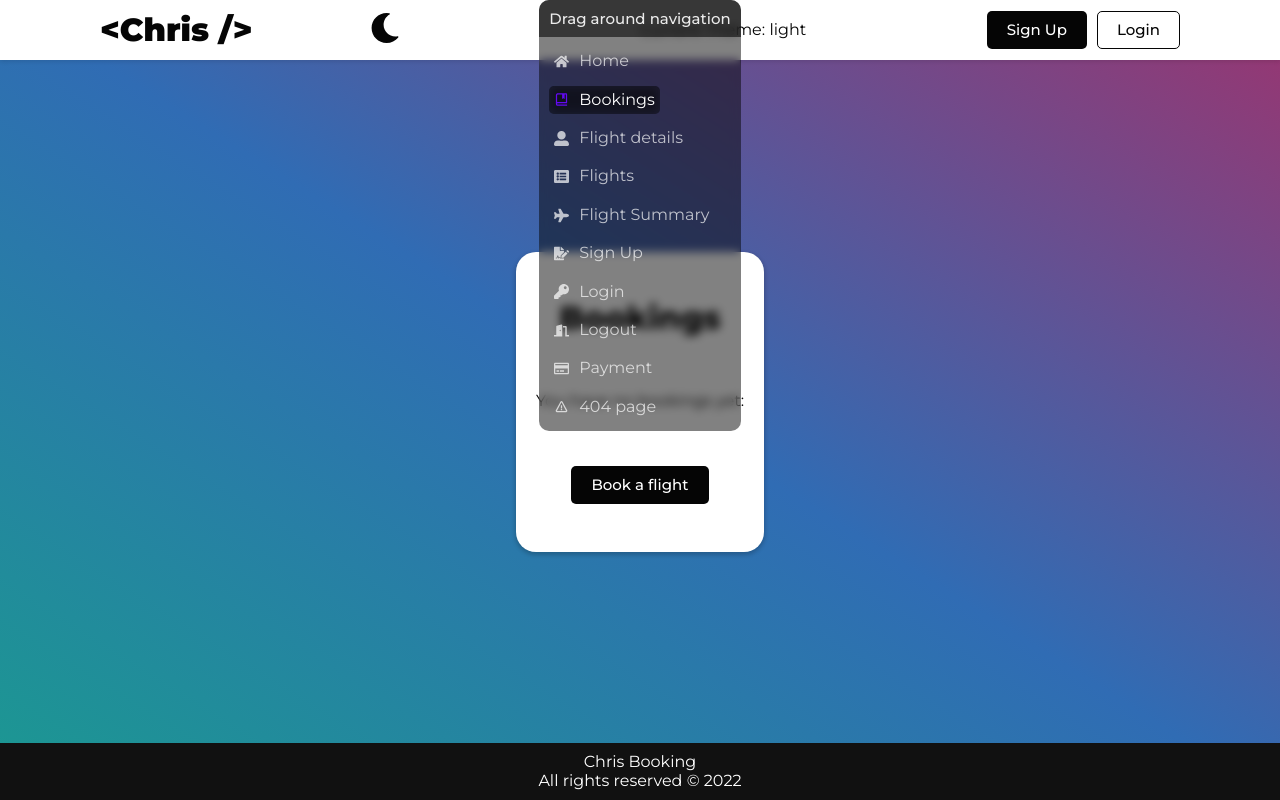
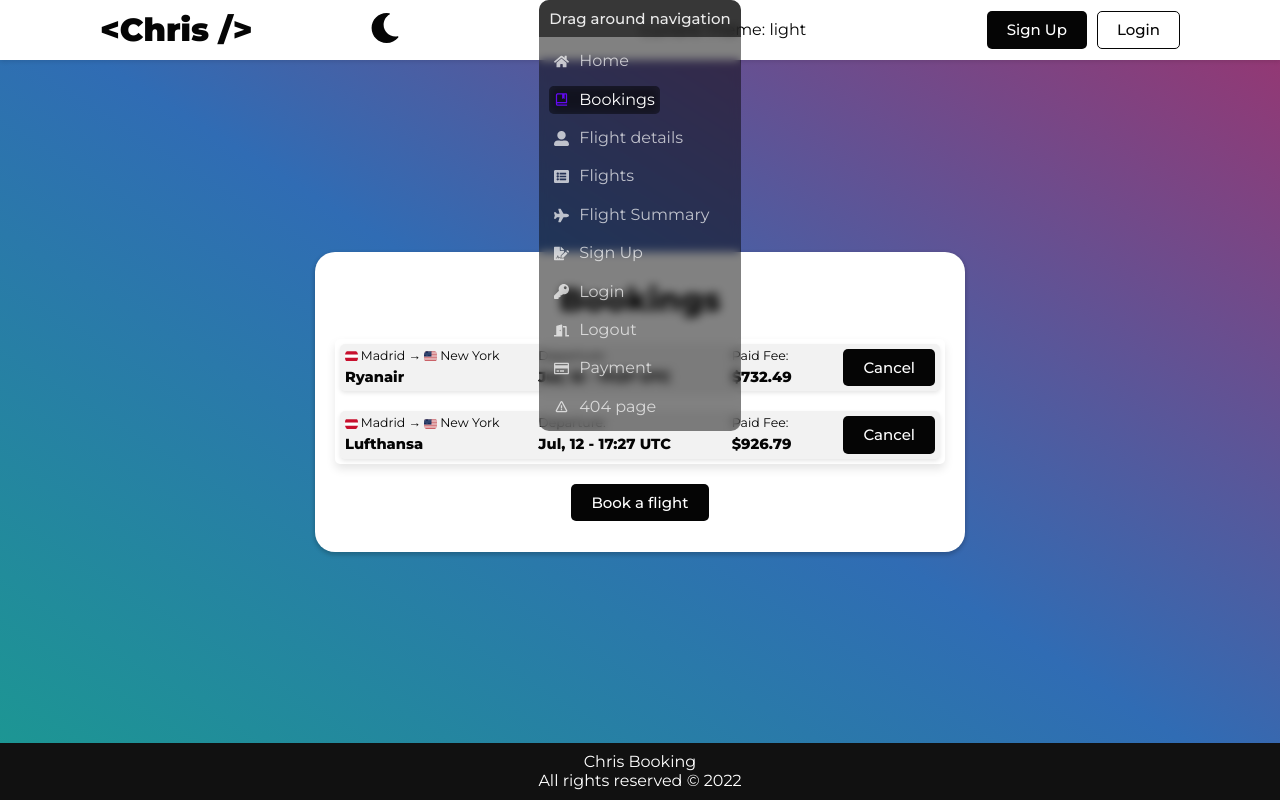
Before and after one commit to Davydx7/Markdown-to-Html-Parser, a React (Create React App) app: page /bookings in a window 1280 px wide. Built offline with nearby package versions, Linux system fonts and the light colour scheme.

Commit message:
initial bookings

```diff
--- a/src/components/BookedFlightItem/bookedItem.scss
+++ b/src/components/BookedFlightItem/bookedItem.scss
@@ -12,6 +12,10 @@
   background-color: rgba(var(--primary),0.05);
 	box-shadow: 0 0.2rem 0.4rem rgba(var(--primary), 0.1);
 	font-size: 1.25rem;
+
+	.city {
+		white-space: nowrap;
+	}
 
 	.info {
 		display: grid;
--- a/src/components/BookedFlightItem/index.tsx
+++ b/src/components/BookedFlightItem/index.tsx
@@ -37,7 +37,7 @@ const BookedFlightItem: React.FC<Props> = ({
 
     <li className="flightItem">
       <div className="info one">
-        <div>
+        <div className="city">
           <span className="fi fi-at" /> {from} &rarr; <span className="fi fi-us" /> {to}
         </div>
         <h3 className="name">{name}</h3>
--- a/src/routes/Bookings/booking.scss
+++ b/src/routes/Bookings/booking.scss
@@ -0,0 +1,22 @@
+.bookings {
+	display: flex;
+	flex-direction: column;
+	gap: 2rem;
+	align-items: center;
+
+	ul {
+		display: flex;
+		flex-direction: column;
+		gap: 2rem;
+		align-items: center;
+		width: 100%;
+		height: 100%;
+		overflow-y: auto;
+		overflow-x: hidden;
+		padding: 0.5rem;
+		border-radius: 0.5rem;
+		background-color: rgb(var(--secondary));
+		box-shadow: 0 0.5rem 1rem rgba(var(--primary), 0.1);
+		// cursor: pointer;
+	}
+}
--- a/src/routes/Bookings/index.tsx
+++ b/src/routes/Bookings/index.tsx
@@ -12,6 +12,7 @@ const Bookings = () => {
     // but current totally mocked by zustand
 
     <Layout>
+      <div className="bookings">
         <h1>Bookings</h1>
 
         <ul>
@@ -20,13 +21,14 @@ const Bookings = () => {
               <BookedFlightItem key={bookedFlight.id} {...bookedFlight} />
             ))
           ) : (
-          <div>You have no bookings yet:</div>
+            <div>You have no available bookings</div>
           )}
         </ul>
 
         <Button type="button" group="primary" goTo="/details">
           Book a flight
         </Button>
+      </div>
     </Layout>
   );
 };
--- a/src/routes/Payment/index.tsx
+++ b/src/routes/Payment/index.tsx
@@ -45,11 +45,11 @@ const Payment: React.FC = () => {
     addBookedFlight({
       id: faker.database.mongodbObjectId(),
       name: `${faker.name.firstName()} Airways`,
-      from: faker.address.city(),
-      to: faker.address.city(),
+      from: faker.address.state(),
+      to: faker.address.state(),
       departureDate: new Date().toJSON(),
       arrivalDate: addHours(new Date(), 12).toJSON(),
-      price: +faker.commerce.price()
+      price: faker.datatype.number({ min: 100, max: 900, precision: 0.01 })
     });
 
     console.log(data);
@@ -95,7 +95,10 @@ const Payment: React.FC = () => {
             <div className="cards">
               <label htmlFor="visa">
                 <input
-                  {...register('cardType', { required: 'required' })}
+                  {...register(
+                    'cardType'
+                    // { required: 'required' }
+                  )}
                   name="cardType"
                   type="radio"
                   id="visa"
@@ -106,7 +109,10 @@ const Payment: React.FC = () => {
 
               <label htmlFor="masterCard">
                 <input
-                  {...register('cardType', { required: 'required' })}
+                  {...register(
+                    'cardType'
+                    // { required: 'required' }
+                  )}
                   name="cardType"
                   type="radio"
                   id="masterCard"
@@ -117,7 +123,10 @@ const Payment: React.FC = () => {
 
               <label htmlFor="americanExpress">
                 <input
-                  {...register('cardType', { required: 'required' })}
+                  {...register(
+                    'cardType'
+                    // { required: 'required' }
+                  )}
                   name="cardType"
                   type="radio"
                   id="americanExpress"
--- a/src/stores/clientStores/bookedFlights.ts
+++ b/src/stores/clientStores/bookedFlights.ts
@@ -1,3 +1,4 @@
+import { addHours } from 'date-fns';
 import create from 'zustand';
 
 interface BookedFlightItem {
@@ -17,7 +18,26 @@ interface BookedFlightsStore {
 }
 
 const useBookedFlights = create<BookedFlightsStore>((set, get) => ({
-  bookedFlights: [],
+  bookedFlights: [
+    {
+      id: '3',
+      name: 'Ryanair',
+      from: 'Madrid',
+      to: 'New York',
+      departureDate: new Date().toJSON(),
+      arrivalDate: addHours(new Date(), 12).toJSON(),
+      price: 732.49
+    },
+    {
+      id: '4',
+      name: 'Lufthansa',
+      from: 'Madrid',
+      to: 'New York',
+      departureDate: new Date().toJSON(),
+      arrivalDate: addHours(new Date(), 12).toJSON(),
+      price: 926.79
+    }
+  ],
   addBookedFlight: (bookedFlight: BookedFlightItem) =>
     set((state) => ({
       bookedFlights: [...state.bookedFlights, bookedFlight]
```
Lines whose indentation alone changed are shown as unchanged.
